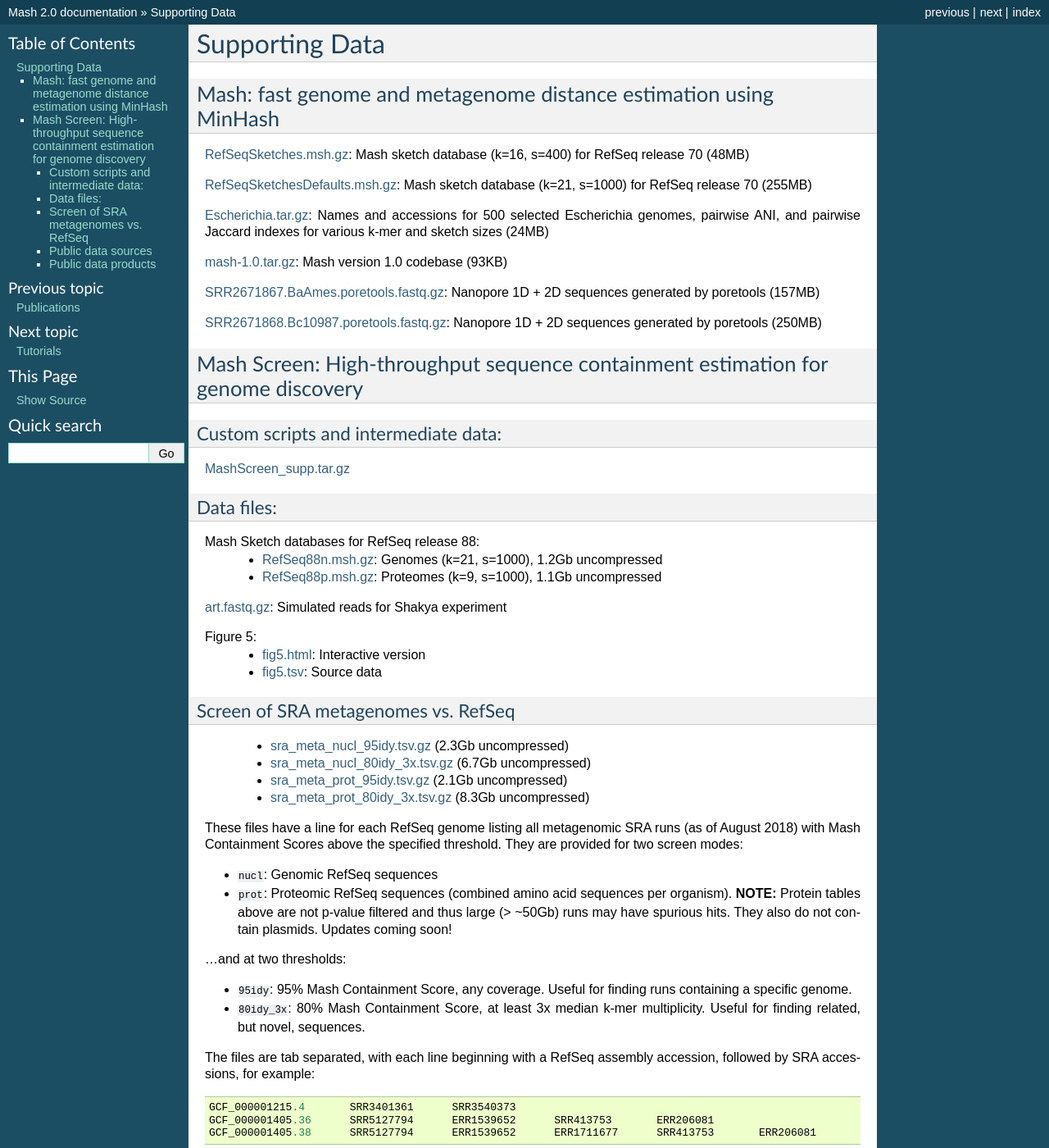
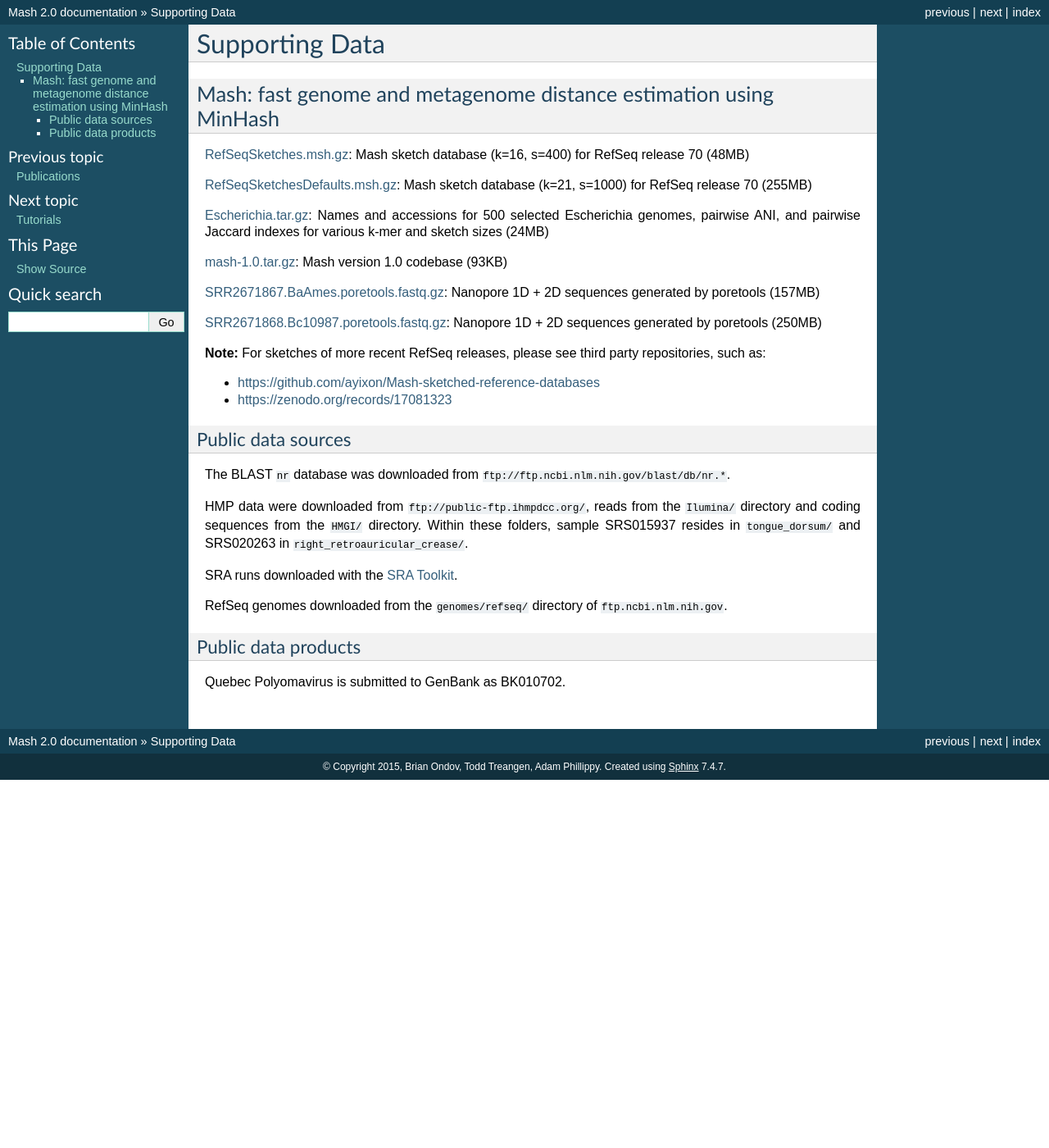
Before and after one commit to marbl/Mash, a Sphinx documentation site: the page built from doc/sphinx/data.rst, in a window 1280 px wide and 1400 px high. Shown: the whole window at 82% size. Built offline with Sphinx 7.4.7, drawn with Linux system fonts in a browser that asks for light colours; some of the changed text lies outside the part shown.

Commit message:
remove dead links and point to 3rd party sketches

```diff
--- a/doc/sphinx/data.rst
+++ b/doc/sphinx/data.rst
@@ -16,57 +16,10 @@
 
 `SRR2671868.Bc10987.poretools.fastq.gz <http://gembox.cbcb.umd.edu/mash/SRR2671868.Bc10987.poretools.fastq.gz>`_: Nanopore 1D + 2D sequences generated by poretools (250MB)
 
-Mash Screen: High-throughput sequence containment estimation for genome discovery
----------------------------------------------------------------------------------
+**Note:** For sketches of more recent RefSeq releases, please see third party repositories, such as:
 
-Custom scripts and intermediate data:
-~~~~~~~~~~~~~~~~~~~~~~~~~~~~~~~~~~~~~
-
-`MashScreen_supp.tar.gz <https://obj.umiacs.umd.edu/mash/screen/MashScreen_supp.tar.gz>`_
-
-Data files:
-~~~~~~~~~~~
-
-Mash Sketch databases for RefSeq release 88:
- * `RefSeq88n.msh.gz <https://obj.umiacs.umd.edu/mash/screen/RefSeq88n.msh.gz>`_: Genomes (k=21, s=1000), 1.2Gb uncompressed
- * `RefSeq88p.msh.gz <https://obj.umiacs.umd.edu/mash/screen/RefSeq88p.msh.gz>`_: Proteomes (k=9, s=1000), 1.1Gb uncompressed
-
-`art.fastq.gz <https://obj.umiacs.umd.edu/mash/screen/art.fastq.gz>`_: Simulated reads for Shakya experiment
-
-Figure 5:
- * `fig5.html <https://obj.umiacs.umd.edu/mash/screen/fig5/fig5.html>`_: Interactive version
- * `fig5.tsv <https://obj.umiacs.umd.edu/mash/screen/fig5/fig5.tsv>`_: Source data
-
-Screen of SRA metagenomes vs. RefSeq
-~~~~~~~~~~~~~~~~~~~~~~~~~~~~~~~~~~~~
-
- * `sra_meta_nucl_95idy.tsv.gz <https://obj.umiacs.umd.edu/mash/screen/tables/sra_meta_nucl_95idy.tsv.gz>`_ (2.3Gb uncompressed)
- * `sra_meta_nucl_80idy_3x.tsv.gz <https://obj.umiacs.umd.edu/mash/screen/tables/sra_meta_nucl_80idy_3x.tsv.gz>`_ (6.7Gb uncompressed)
- * `sra_meta_prot_95idy.tsv.gz <https://obj.umiacs.umd.edu/mash/screen/tables/sra_meta_prot_95idy.tsv.gz>`_ (2.1Gb uncompressed)
- * `sra_meta_prot_80idy_3x.tsv.gz <https://obj.umiacs.umd.edu/mash/screen/tables/sra_meta_prot_80idy_3x.tsv.gz>`_ (8.3Gb uncompressed)
-
-These files have a line for each RefSeq genome listing all metagenomic SRA runs
-(as of August 2018) with Mash Containment Scores above the specified threshold.
-They are provided for two screen modes:
-
-* ``nucl``: Genomic RefSeq sequences
-* ``prot``: Proteomic RefSeq sequences (combined amino acid sequences per organism). **NOTE:** Protein tables above are not p-value filtered and thus large (> ~50Gb) runs may have spurious hits. They also do not contain plasmids. Updates coming soon!
-
-...and at two thresholds:
-
-* ``95idy``: 95% Mash Containment Score, any coverage. Useful for finding runs containing a specific genome.
-* ``80idy_3x``: 80% Mash Containment Score, at least 3x median k-mer multiplicity.
-  Useful for finding related, but novel, sequences.
-
-The files are tab separated, with each line beginning with a RefSeq assembly accession, followed by SRA accessions, for example:
-
-::
-
-  GCF_000001215.4	SRR3401361	SRR3540373
-  GCF_000001405.36	SRR5127794	ERR1539652	SRR413753	ERR206081
-  GCF_000001405.38	SRR5127794	ERR1539652	ERR1711677	SRR413753	ERR206081
-
-We also provide simple scripts for searching these files: `search.tar <https://obj.umiacs.umd.edu/mash/screen/search.tar>`_
+- https://github.com/ayixon/Mash-sketched-reference-databases
+- https://zenodo.org/records/17081323
 
 Public data sources
 ~~~~~~~~~~~~~~~~~~~
```
